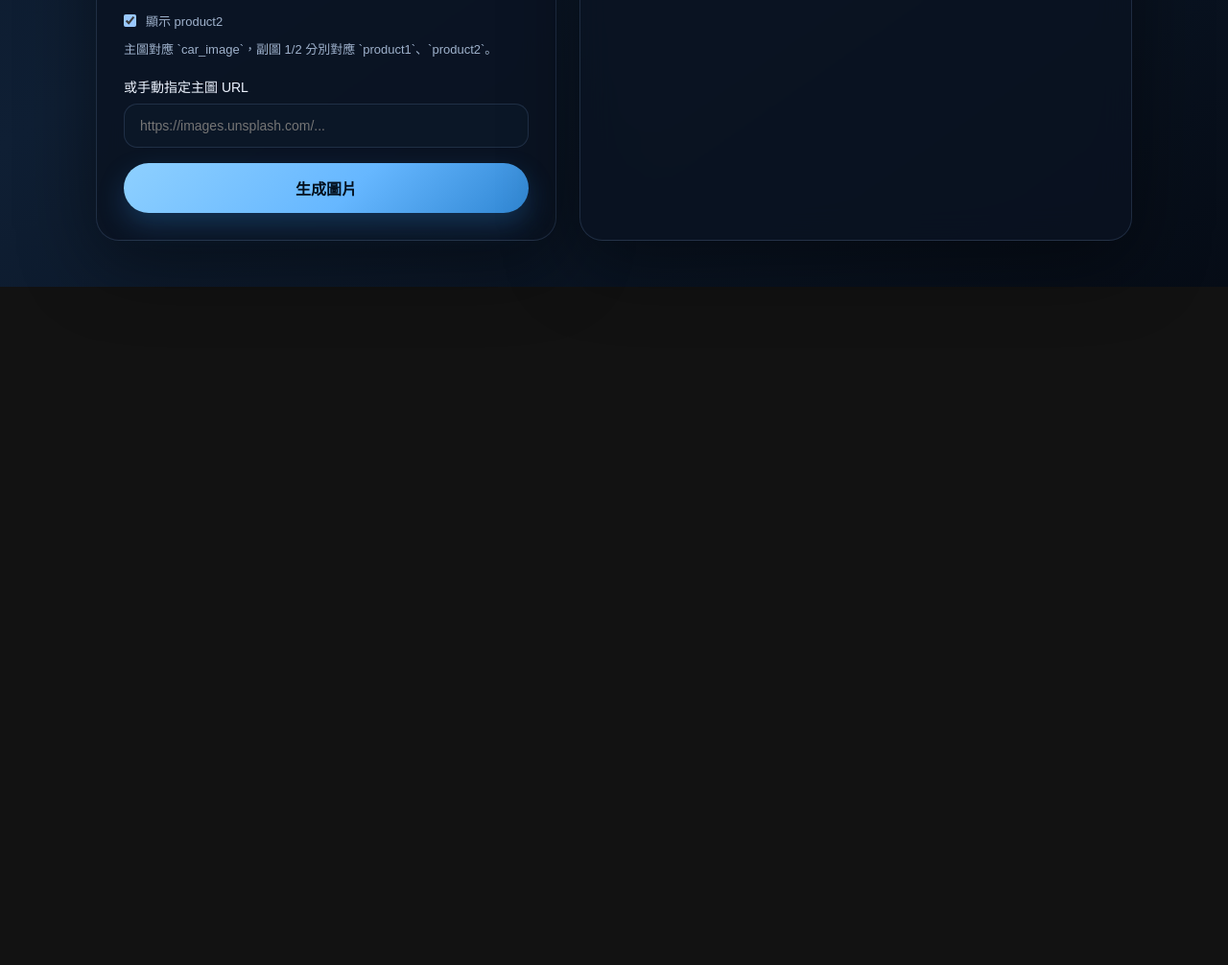
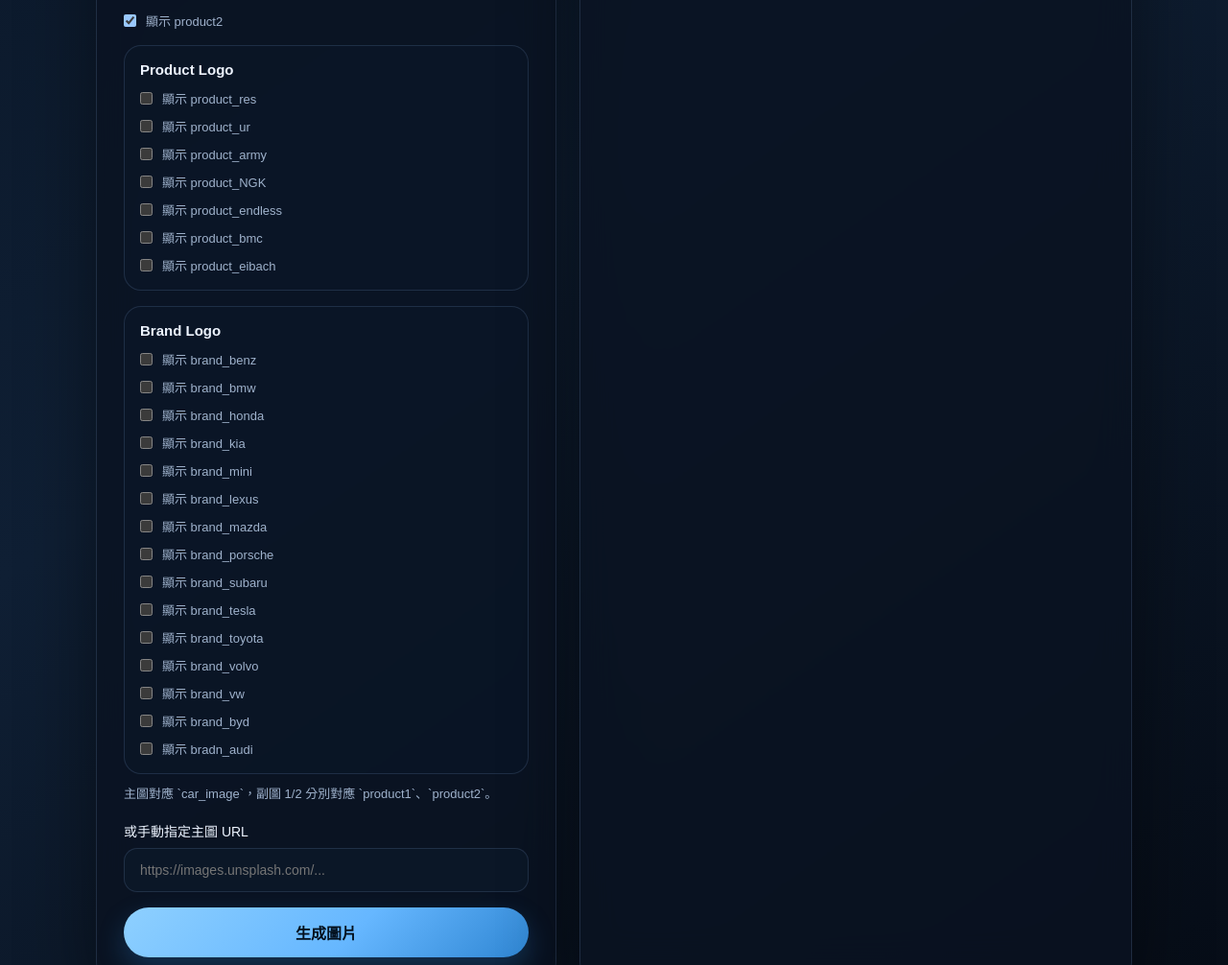
Before and after one commit to tathome2025/imageauto, a website with bundled scripts: page public/index.html in a window 1280 px wide. Shown: the part 1280-2286 px from the top of the page at 96% size. Before the commit the page ends 1579 px from the top, so only its background shows below. Built offline with nearby package versions, Linux system fonts and the light colour scheme.

Commit message:
Add manual logo layer visibility controls

```diff
--- a/public/app.js
+++ b/public/app.js
@@ -7,6 +7,30 @@
 const form = document.getElementById("render-form");
 const submitButton = document.getElementById("submit-button");
 const multipartThreshold = 4.5 * 1024 * 1024;
+const logoLayerNames = [
+  "product_res",
+  "product_ur",
+  "product_army",
+  "product_NGK",
+  "product_endless",
+  "product_bmc",
+  "product_eibach",
+  "brand_benz",
+  "brand_bmw",
+  "brand_honda",
+  "brand_kia",
+  "brand_mini",
+  "brand_lexus",
+  "brand_mazda",
+  "brand_porsche",
+  "brand_subaru",
+  "brand_tesla",
+  "brand_toyota",
+  "brand_volvo",
+  "brand_vw",
+  "brand_byd",
+  "bradn_audi",
+];
 
 async function readApiResponse(response) {
   const raw = await response.text();
@@ -89,6 +113,9 @@
     const showMainImage = isChecked(formData, "showMainImage");
     const showSecondaryImage1 = isChecked(formData, "showSecondaryImage1");
     const showSecondaryImage2 = isChecked(formData, "showSecondaryImage2");
+    const logoVisibility = Object.fromEntries(
+      logoLayerNames.map((name) => [name, isChecked(formData, name)]),
+    );
 
     if (
       showMainImage &&
@@ -176,6 +203,7 @@
       },
       secondaryImageUrls: uploadedSecondaryImageUrls,
       secondaryImageVisibility: [showSecondaryImage1, showSecondaryImage2],
+      logoVisibility,
     };
 
     const response = await fetch("/api/render", {
--- a/public/index.html
+++ b/public/index.html
@@ -86,6 +86,102 @@
             顯示 product2
           </label>
 
+          <section class="control-group">
+            <h2>Product Logo</h2>
+            <label class="toggle">
+              <input id="product_res" name="product_res" type="checkbox" />
+              顯示 product_res
+            </label>
+            <label class="toggle">
+              <input id="product_ur" name="product_ur" type="checkbox" />
+              顯示 product_ur
+            </label>
+            <label class="toggle">
+              <input id="product_army" name="product_army" type="checkbox" />
+              顯示 product_army
+            </label>
+            <label class="toggle">
+              <input id="product_NGK" name="product_NGK" type="checkbox" />
+              顯示 product_NGK
+            </label>
+            <label class="toggle">
+              <input id="product_endless" name="product_endless" type="checkbox" />
+              顯示 product_endless
+            </label>
+            <label class="toggle">
+              <input id="product_bmc" name="product_bmc" type="checkbox" />
+              顯示 product_bmc
+            </label>
+            <label class="toggle">
+              <input id="product_eibach" name="product_eibach" type="checkbox" />
+              顯示 product_eibach
+            </label>
+          </section>
+
+          <section class="control-group">
+            <h2>Brand Logo</h2>
+            <label class="toggle">
+              <input id="brand_benz" name="brand_benz" type="checkbox" />
+              顯示 brand_benz
+            </label>
+            <label class="toggle">
+              <input id="brand_bmw" name="brand_bmw" type="checkbox" />
+              顯示 brand_bmw
+            </label>
+            <label class="toggle">
+              <input id="brand_honda" name="brand_honda" type="checkbox" />
+              顯示 brand_honda
+            </label>
+            <label class="toggle">
+              <input id="brand_kia" name="brand_kia" type="checkbox" />
+              顯示 brand_kia
+            </label>
+            <label class="toggle">
+              <input id="brand_mini" name="brand_mini" type="checkbox" />
+              顯示 brand_mini
+            </label>
+            <label class="toggle">
+              <input id="brand_lexus" name="brand_lexus" type="checkbox" />
+              顯示 brand_lexus
+            </label>
+            <label class="toggle">
+              <input id="brand_mazda" name="brand_mazda" type="checkbox" />
+              顯示 brand_mazda
+            </label>
+            <label class="toggle">
+              <input id="brand_porsche" name="brand_porsche" type="checkbox" />
+              顯示 brand_porsche
+            </label>
+            <label class="toggle">
+              <input id="brand_subaru" name="brand_subaru" type="checkbox" />
+              顯示 brand_subaru
+            </label>
+            <label class="toggle">
+              <input id="brand_tesla" name="brand_tesla" type="checkbox" />
+              顯示 brand_tesla
+            </label>
+            <label class="toggle">
+              <input id="brand_toyota" name="brand_toyota" type="checkbox" />
+              顯示 brand_toyota
+            </label>
+            <label class="toggle">
+              <input id="brand_volvo" name="brand_volvo" type="checkbox" />
+              顯示 brand_volvo
+            </label>
+            <label class="toggle">
+              <input id="brand_vw" name="brand_vw" type="checkbox" />
+              顯示 brand_vw
+            </label>
+            <label class="toggle">
+              <input id="brand_byd" name="brand_byd" type="checkbox" />
+              顯示 brand_byd
+            </label>
+            <label class="toggle">
+              <input id="bradn_audi" name="bradn_audi" type="checkbox" />
+              顯示 bradn_audi
+            </label>
+          </section>
+
           <p class="helper">主圖對應 `car_image`，副圖 1/2 分別對應 `product1`、`product2`。</p>
 
           <label>
--- a/public/styles.css
+++ b/public/styles.css
@@ -127,6 +127,21 @@
   margin: 0;
 }
 
+.control-group {
+  display: grid;
+  gap: 10px;
+  padding: 16px;
+  border: 1px solid var(--line);
+  border-radius: 18px;
+  background: rgba(12, 24, 41, 0.56);
+}
+
+.control-group h2 {
+  margin: 0 0 2px;
+  font-size: 15px;
+  color: var(--text);
+}
+
 input {
   width: 100%;
   border: 1px solid var(--line);
```
Also changed, not shown: lib/bannerbear.js.
